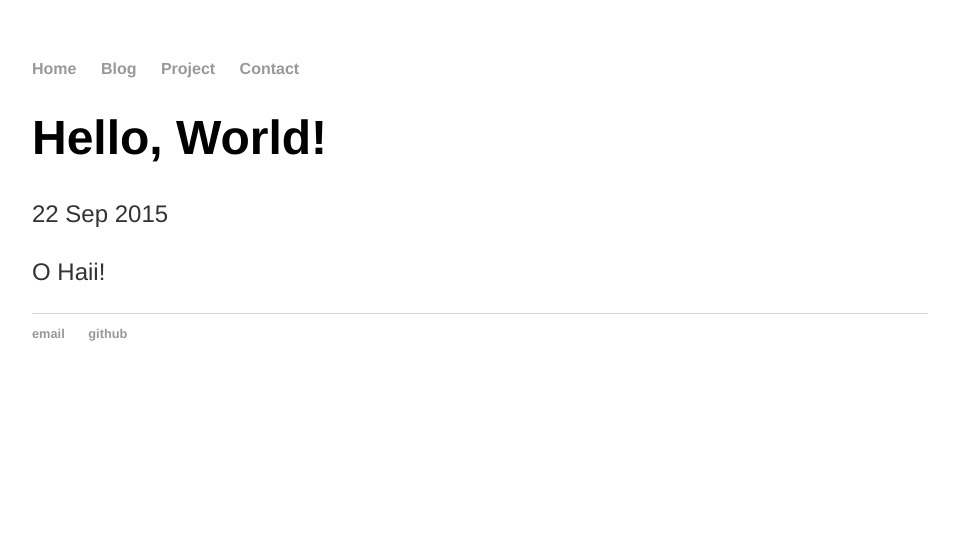
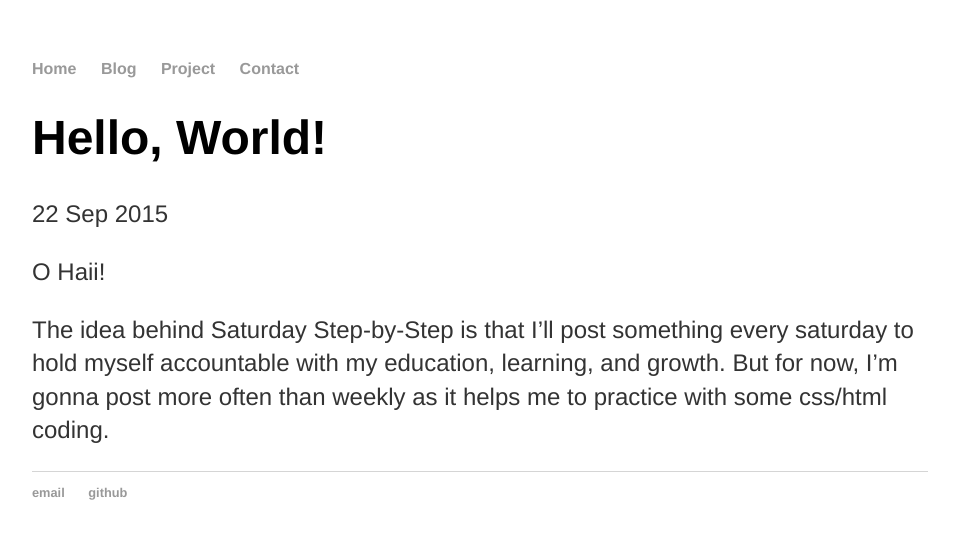
Before and after one commit to saturdaystepbystep/saturdaystepbystep.github.io, a Jekyll site: the page built from _posts/2015-09-22-hello-world.md, in a window 1280 px wide. Shown: the top 539 px of the page, without its empty margins (160-1119 px from the left). Built offline with Jekyll 4.4.1, drawn with Linux system fonts in a browser that asks for light colours.

Commit message:
Update 2015-09-22-hello-world.md

```diff
--- a/_posts/2015-09-22-hello-world.md
+++ b/_posts/2015-09-22-hello-world.md
@@ -5,3 +5,5 @@ date: 2015-09-22
 ---
 
 O Haii!
+
+The idea behind Saturday Step-by-Step is that I'll post something every saturday to hold myself accountable with my education, learning, and growth. But for now, I'm gonna post more often than weekly as it helps me to practice with some css/html coding.
```
